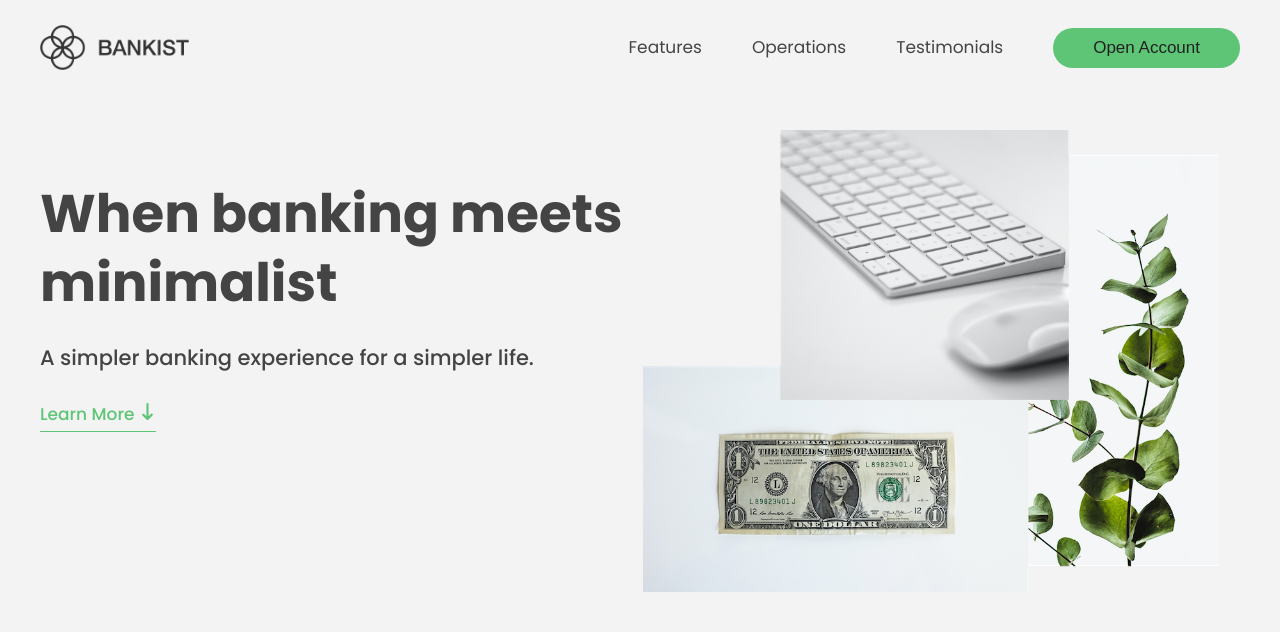
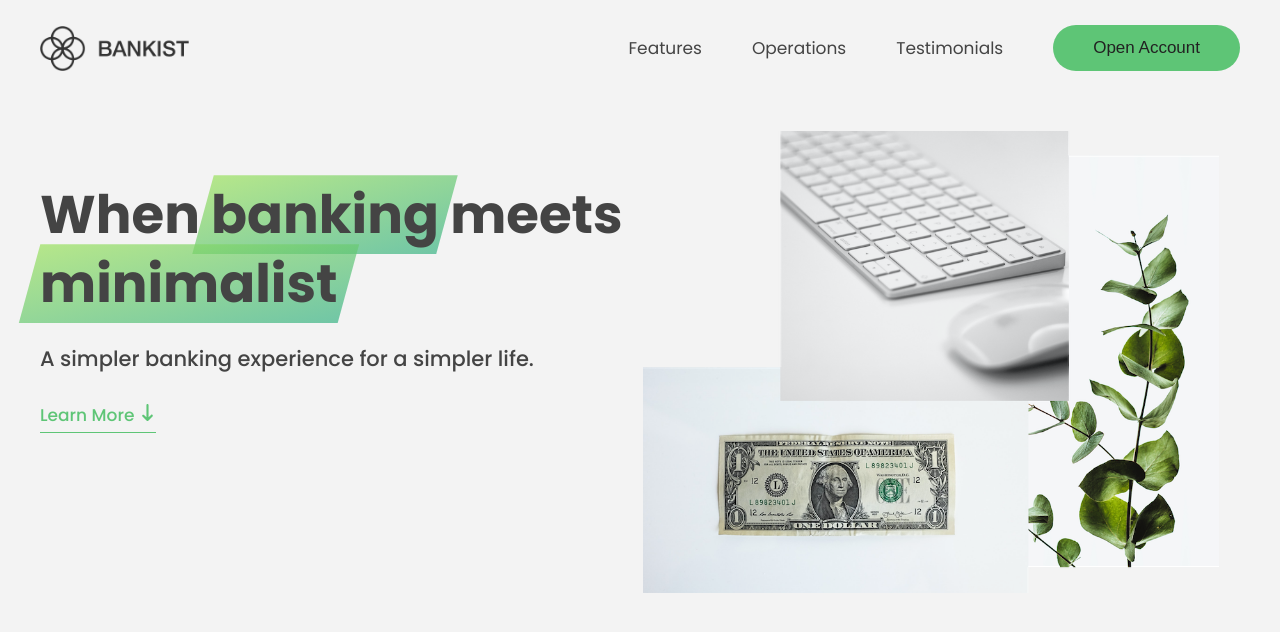
Before and after one commit to BipinAdhikari10/React-, a React (Vite) app in the folder bankist-app/: page / in a window 1280 px wide. Shown: the top 632 px of the page. Built offline with nearby package versions, Linux system fonts and the light colour scheme.

Commit message:
Complete hero section

```diff
--- a/bankist-app/src/components/Hero.jsx
+++ b/bankist-app/src/components/Hero.jsx
@@ -7,7 +7,8 @@ const Hero = () => {
       <div className="container hero-section">
         <div className="hero-header">
           <h1 className="hero-heading">
-            When banking meets <br /> minimalist
+            When <span className="highlight">banking</span> meets <br />{" "}
+            <span className="highlight"> minimalist</span>
           </h1>
           <p className="hero-para">
             A simpler banking experience for a simpler life.
--- a/bankist-app/src/css/Hero.css
+++ b/bankist-app/src/css/Hero.css
@@ -29,3 +29,19 @@
   border-bottom: 1px solid var(--color-primary);
   padding-bottom: 0.5rem;
 }
+.highlight {
+  position: relative;
+}
+.highlight::after {
+  display: block;
+  content: "";
+  position: absolute;
+  bottom: 0;
+  left: 0;
+  height: 100%;
+  width: 100%;
+  z-index: -1;
+  opacity: 0.7;
+  transform: scale(1.07, 1.05) skewX(-15deg);
+  background-image: var(--gradient-primary);
+}
--- a/bankist-app/src/css/navigation.css
+++ b/bankist-app/src/css/navigation.css
@@ -23,7 +23,7 @@
 .btn-account {
   background-color: var(--color-primary);
   color: #222;
-  padding: 1rem 4rem !important;
+  padding: 1.3rem 4rem !important;
 }
 .btn-account:hover {
   background-color: var(--color-primary-darker);
```
